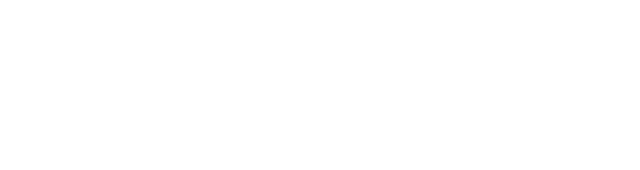
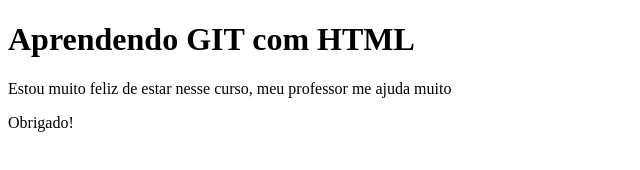
Before and after one commit to tecnando-rpa/exemplo-rpo-front-1tdspy-2026, a plain HTML site: page index.html in a window 1280 px wide. Shown: the whole page, without its empty margins (0-640 px from the left). Drawn offline with Linux system fonts and the light colour scheme.

Commit message:
Tags, Padrões e Textos Adicionados.

```diff
--- a/index.html
+++ b/index.html
@@ -1,3 +1,18 @@
 <!doctype html>
 <!-- Este é o DTD do HtML5. -->
 <!-- Comentário -->
+
+<html lang="pt-br">
+	<head>
+		<meta charset="UTF-8">
+		<title>Primeira Aula</title>
+	</head>
+
+
+	<body>
+		<h1>Aprendendo GIT com HTML</h1>
+		<p>Estou muito feliz de estar nesse curso, meu professor me ajuda muito</p>
+		<p>Obrigado!</p>
+	</body>
+
+<html/>
```
